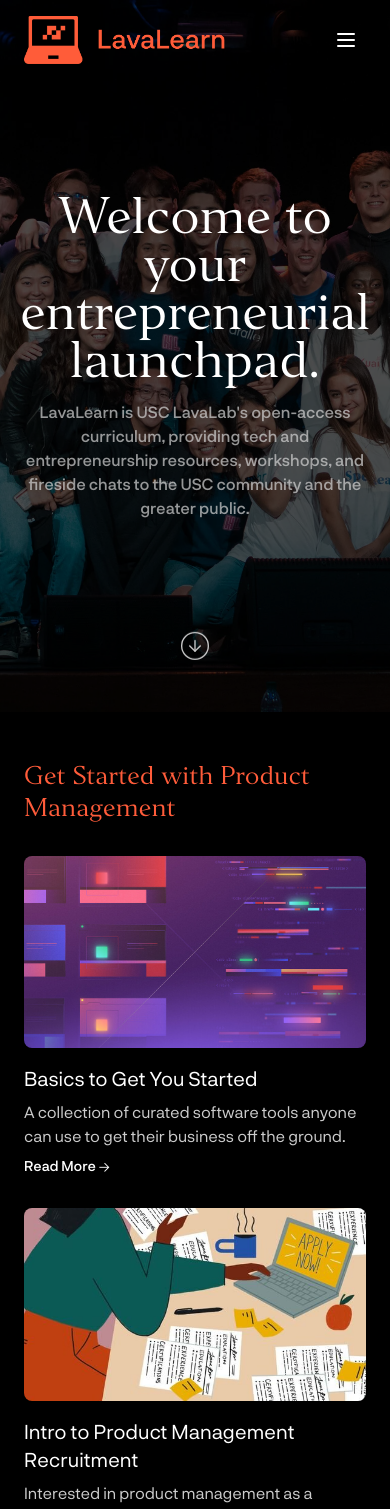
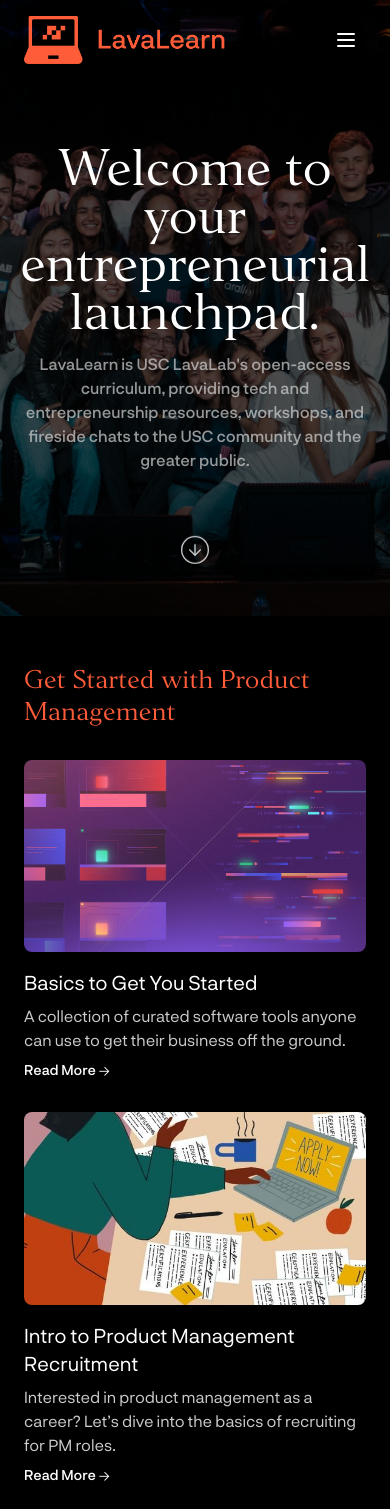
Before and after one commit to USC-Lavalab/LavaLearn, a Next.js app: page / in a window 390 px wide. Shown: the top 1509 px of the page. Built offline with nearby package versions, Linux system fonts and the light colour scheme.

Commit message:
chore: better responsive handling

```diff
--- a/src/app/(root)/hero.tsx
+++ b/src/app/(root)/hero.tsx
@@ -33,7 +33,7 @@ export function Hero() {
   };
 
   return (
-    <div className="relative w-full overflow-hidden bg-black py-48 text-center text-white">
+    <div className="relative w-full overflow-hidden bg-black py-36 text-center text-white md:py-48">
       <div className="absolute top-0 h-full w-full" style={{ marginTop: scrollValue / 2 }}>
         <Image
           priority
--- a/src/app/(root)/page.tsx
+++ b/src/app/(root)/page.tsx
@@ -15,13 +15,16 @@ export default async function Home() {
     <>
       <NavbarThemeController theme="black" />
       <Hero />
+
       {menus.map((menu, i) => (
-        <div key={i} className={cn("flex flex-col gap-8 px-6 py-12", i % 2 === 0 ? "bg-black" : "bg-gray-900")}>
-          <SectionHeader>Get Started with {menu}</SectionHeader>
-          <div className="grid grid-cols-1 gap-8 md:grid-cols-3">
-            {data[menu].map((post, i) => (
-              <PostCard key={i} post={post} index={i} />
-            ))}
+        <div key={i} className={cn("px-6 py-12 md:px-8", i % 2 === 0 ? "bg-black" : "bg-gray-900")}>
+          <div className="mx-auto flex max-w-[80rem] flex-col gap-8">
+            <SectionHeader>Get Started with {menu}</SectionHeader>
+            <div className="grid grid-cols-1 gap-8 md:grid-cols-3">
+              {data[menu].map((post, i) => (
+                <PostCard key={i} post={post} index={i} />
+              ))}
+            </div>
           </div>
         </div>
       ))}
--- a/src/app/[menu]/[submenu]/page.tsx
+++ b/src/app/[menu]/[submenu]/page.tsx
@@ -23,7 +23,7 @@ export default async function Submenu({ params }: { params: { menu: string; subm
         </div>
       </div>
       <div className="my-20 text-black">
-        <div className="mx-auto w-full max-w-5xl space-y-12 px-6 md:px-8">
+        <div className="mx-auto w-full max-w-5xl space-y-12 px-6">
           {data.map((post, i) => (
             <PostCard key={i} post={post} />
           ))}
--- a/src/app/navbar.tsx
+++ b/src/app/navbar.tsx
@@ -105,7 +105,7 @@ export function Navbar() {
         </Link>
 
         {/* Desktop Navigation */}
-        <div className="hidden gap-4 px-8 md:flex">
+        <div className="hidden gap-4 px-6 md:flex">
           {menus.map(menu => (
             <NavbarItem key={menu} menu={menu} />
           ))}
```
